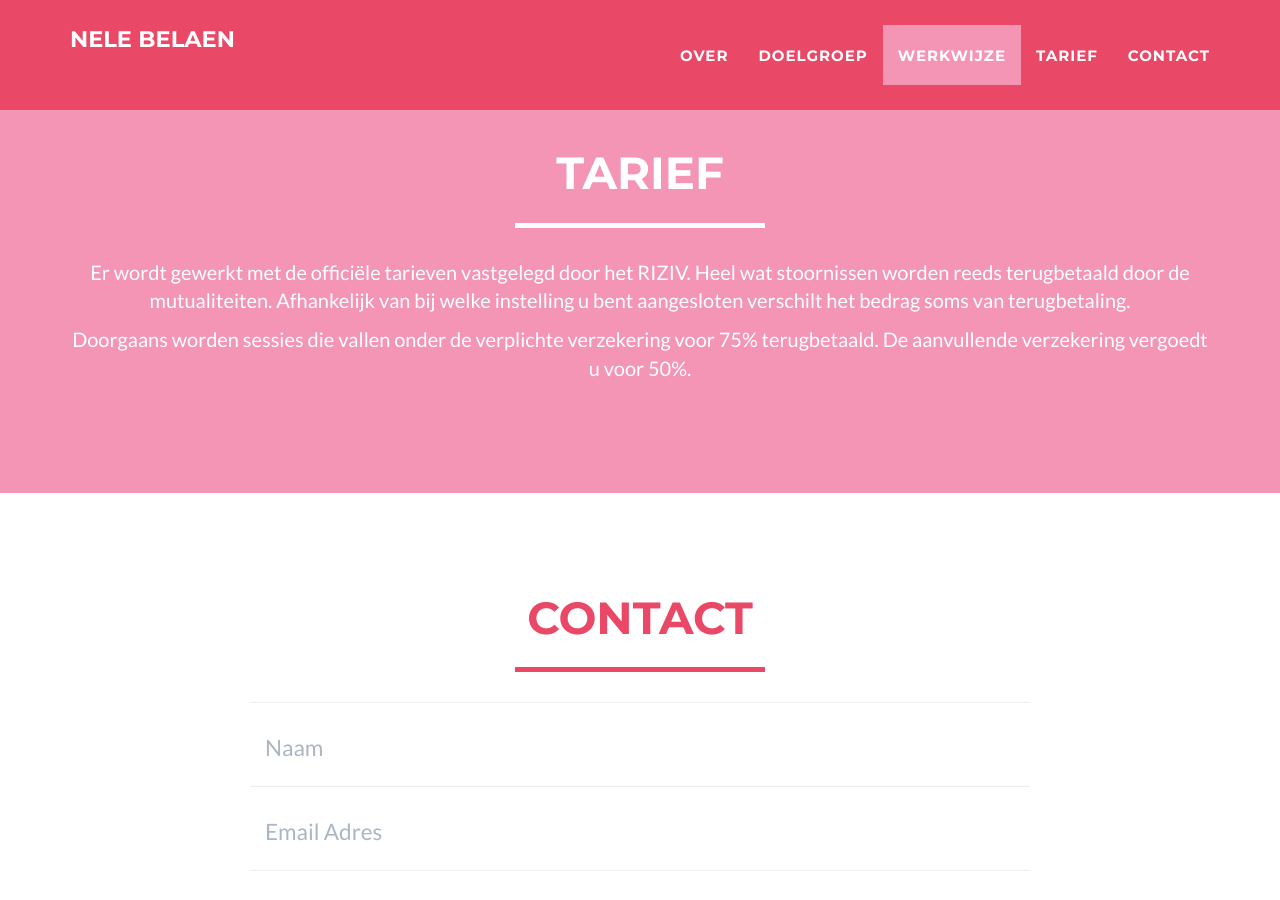
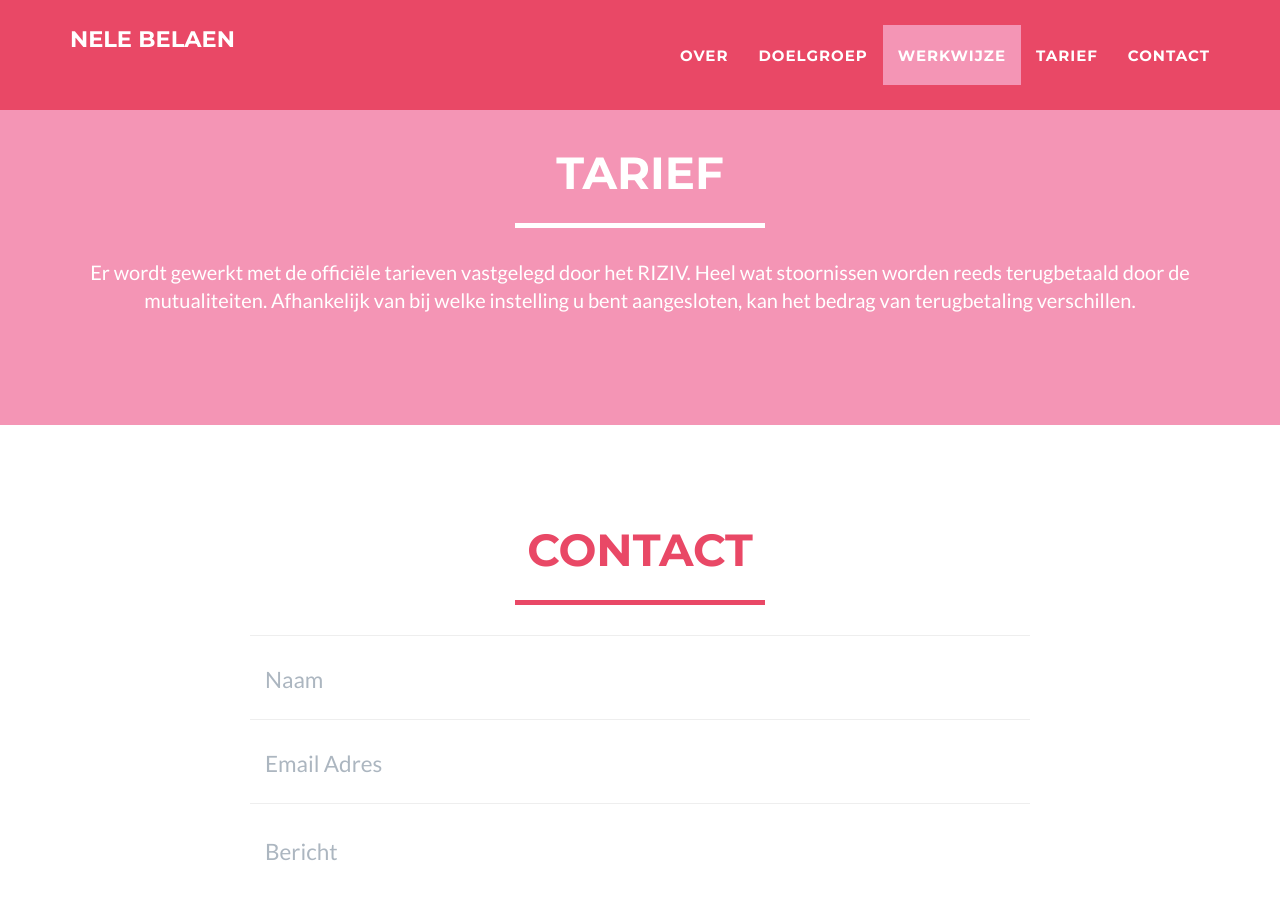
Before and after one commit to GoempieK/nelebelaen, a Jekyll site: the page built from index.html, in a window 1280 px wide and 900 px high, scrolled down 3013 px. Built offline with Jekyll 4.4.1, drawn with Linux system fonts in a browser that asks for light colours.

Commit message:
Zin aangepast

```diff
--- a/_includes/tarief.html
+++ b/_includes/tarief.html
@@ -9,7 +9,7 @@
             <div class="row">
                 <div class="col-lg-12 text-center">
                   <p>Er wordt gewerkt met de officiële tarieven vastgelegd door het RIZIV.
-                      Heel wat stoornissen worden reeds terugbetaald door de mutualiteiten. Afhankelijk van bij welke instelling u bent aangesloten verschilt het bedrag soms van terugbetaling.</p><p> Doorgaans worden sessies die vallen onder de verplichte verzekering voor 75% terugbetaald. De aanvullende verzekering vergoedt u voor 50%.
+                      Heel wat stoornissen worden reeds terugbetaald door de mutualiteiten. Afhankelijk van bij welke instelling u bent aangesloten, kan het bedrag van terugbetaling verschillen.
 </p>
             </div>
         </div>
```
